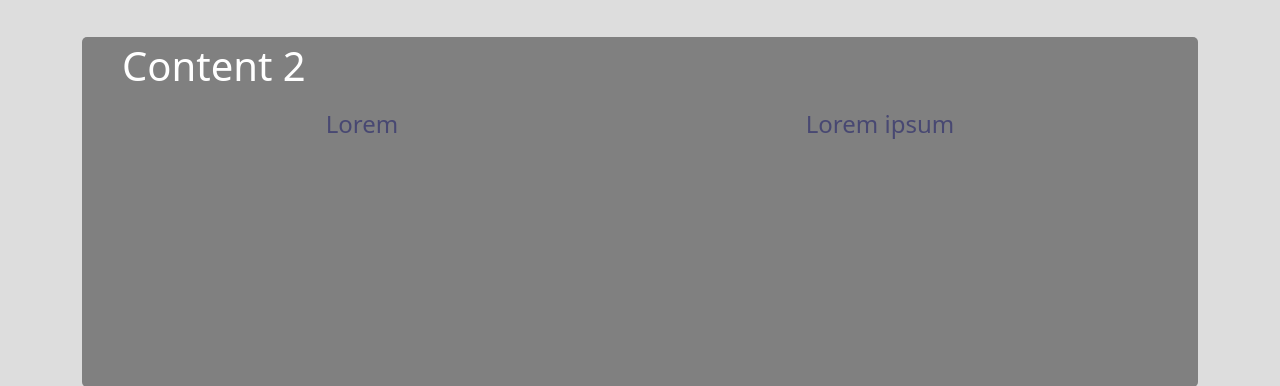
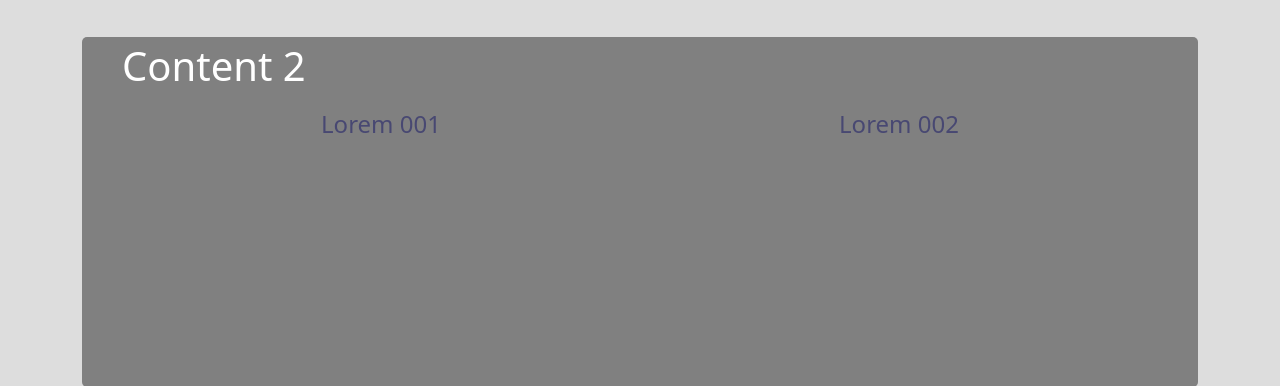
Before and after one commit to C-Iahny/mksd_web, a Django app: page / in a window 1280 px wide. Shown: the part 1352-1738 px from the top of the page. Run offline with Django 4.2, Linux system fonts and the light colour scheme; data comes from the database, SQL or seed files in the repository; some libraries are stand-ins or nearby versions.

Commit message:
home page first change

```diff
--- a/mksd/templates/mksd_home.html
+++ b/mksd/templates/mksd_home.html
@@ -314,9 +314,10 @@ img {
 
 		<div class="text">
 			<h4>
-				Lorem			</h4>
+				Lorem 001
+			</h4>
 			<h4>
-				Lorem ipsum
+				Lorem 002
 			</h4>
 		</div>
 
```
